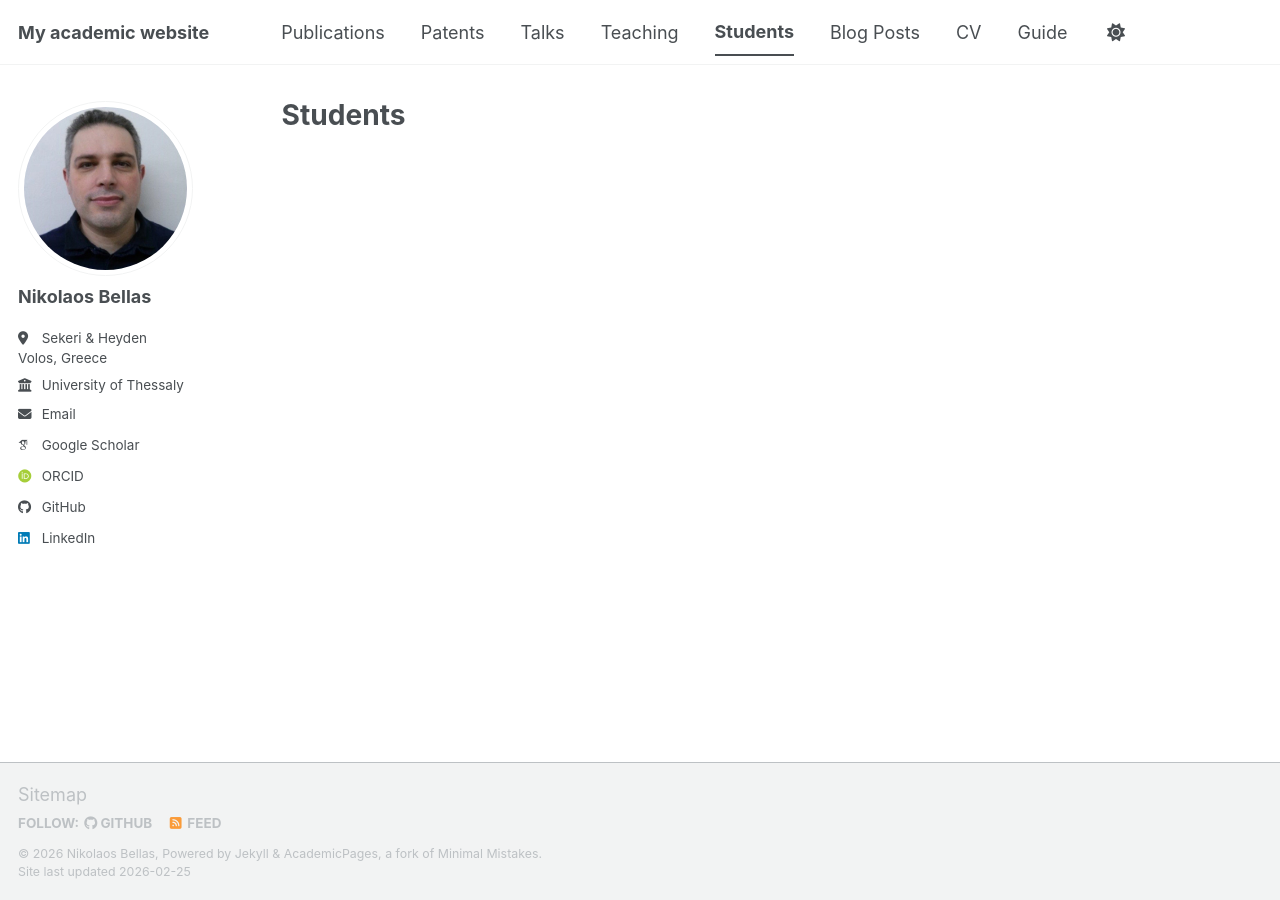
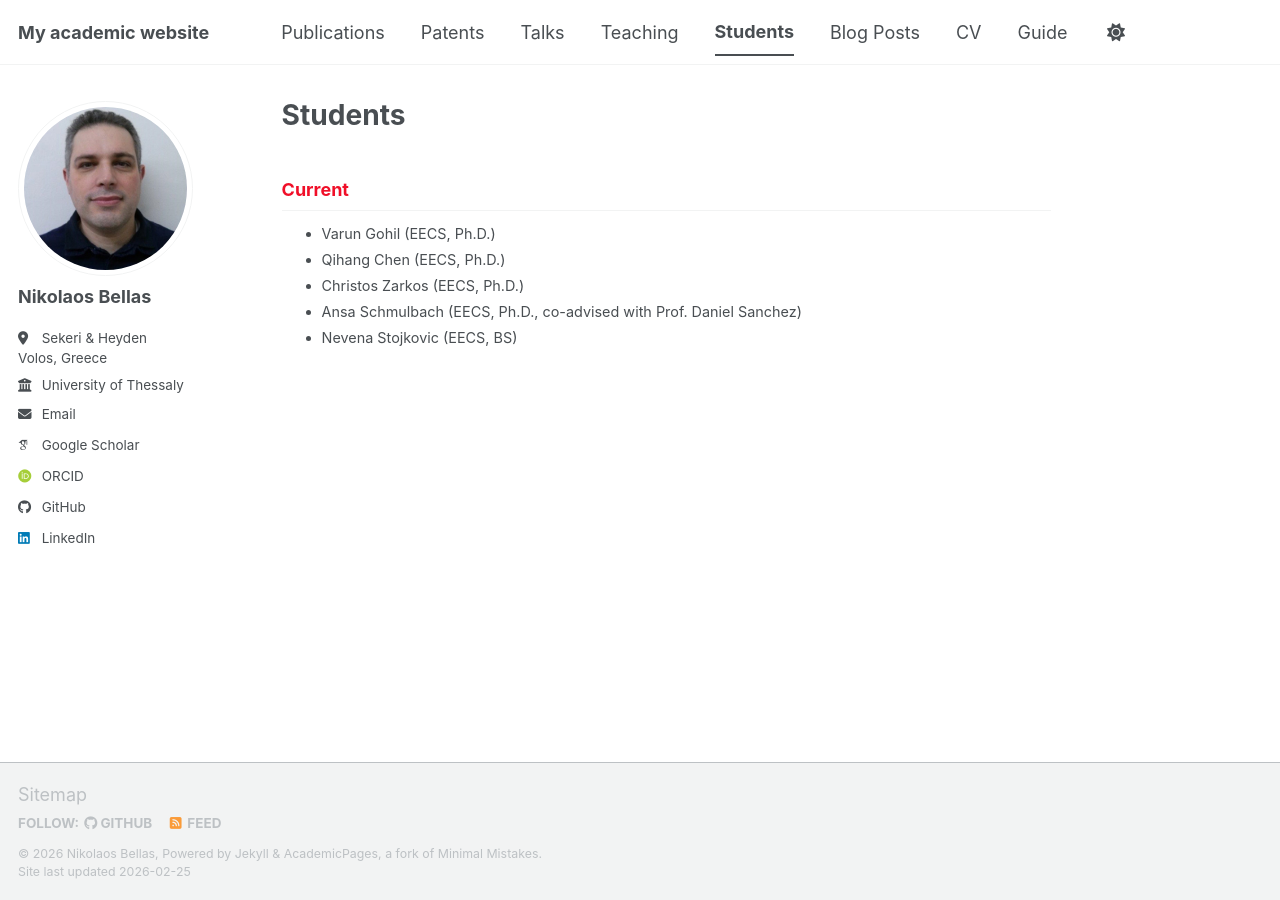
Before and after one commit to nbellas/nbellas.github.io, a Jekyll site: the page built from _pages/students.md, in a window 1280 px wide. Built offline with Jekyll 4.4.1, drawn with Linux system fonts in a browser that asks for light colours; some web fonts are replaced; a script bundle is joined from its source files by our own code; library files that are not in the unit come from our copies.

Commit message:
Update students.md

```diff
--- a/_pages/students.md
+++ b/_pages/students.md
@@ -10,4 +10,13 @@ classes:
 
 <div class="students-small" markdown="1">
 
+<h2 style="color: #f00f28;">Current</h2>
+
+
+* Varun Gohil (EECS, Ph.D.)
+* Qihang Chen (EECS, Ph.D.)
+* Christos Zarkos (EECS, Ph.D.)
+* Ansa Schmulbach (EECS, Ph.D., co-advised with Prof. Daniel Sanchez)
+* Nevena Stojkovic (EECS, BS)
+
 </div>
```
